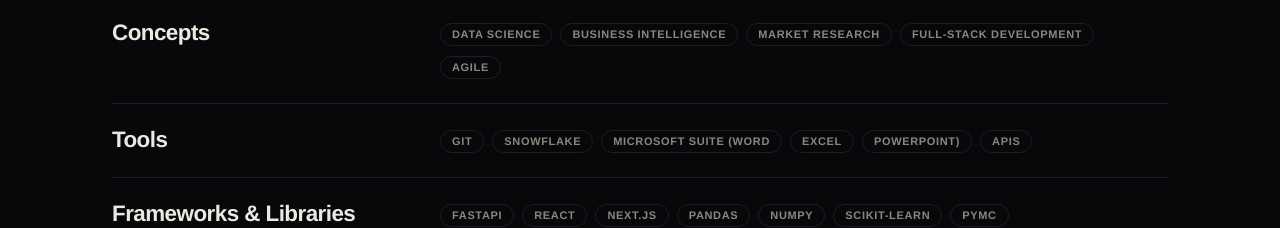
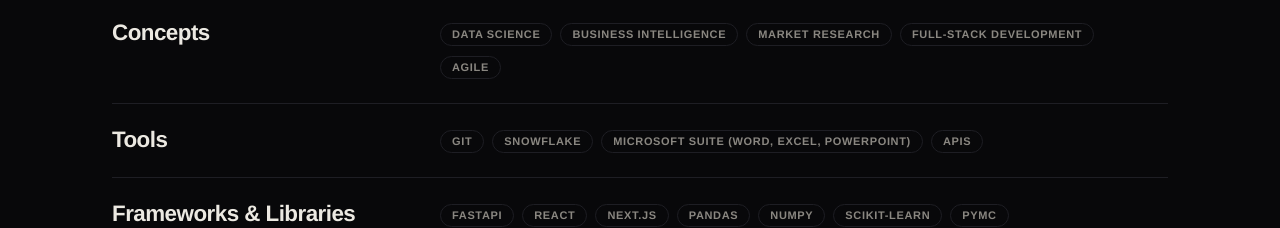
Before and after one commit to cedricsthomasjr/cjt, a Next.js app: page /resume in a window 1280 px wide. Shown: the part 2540-2768 px from the top of the page. Built offline with nearby package versions, Linux system fonts and the light colour scheme.

Commit message:
fix: keep parenthetical commas intact when splitting skill pills
Splitting the Tools skills string on a plain ", " broke the
parenthetical "Microsoft Suite (Word, Excel, PowerPoint)" into three
garbage pills. Use a regex with a negative lookahead so commas inside
parens are left alone.

```diff
--- a/src/app/resume/page.js
+++ b/src/app/resume/page.js
@@ -93,7 +93,9 @@
                   >
                     {section.title === "Skills"
                       ? item.bullets
-                          .flatMap((bullet) => bullet.split(", "))
+                          .flatMap((bullet) =>
+                            bullet.split(/,\s*(?![^()]*\))/)
+                          )
                           .map((skill) => (
                             <li key={skill}>
                               <span className="pill">{skill}</span>
```
